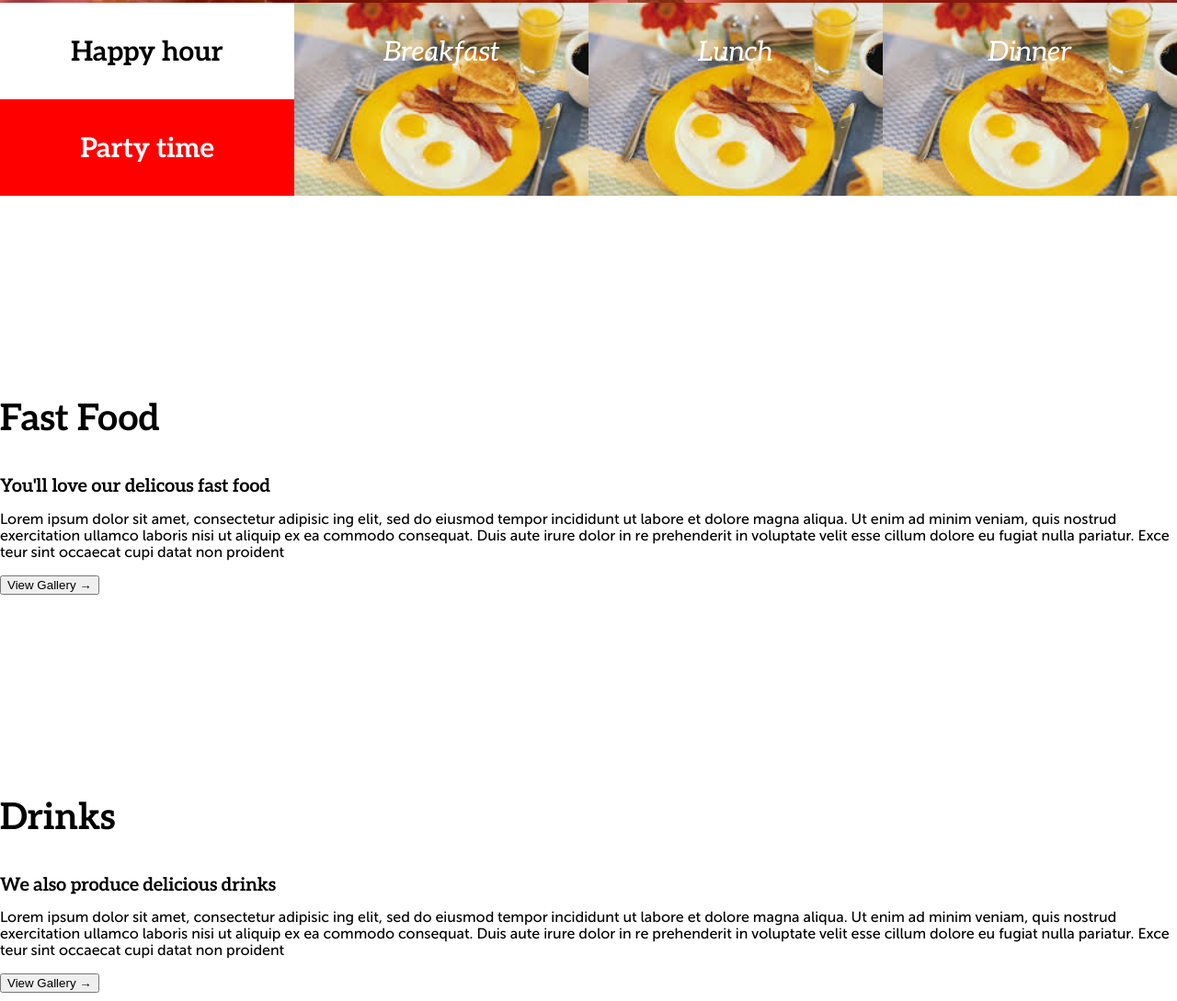
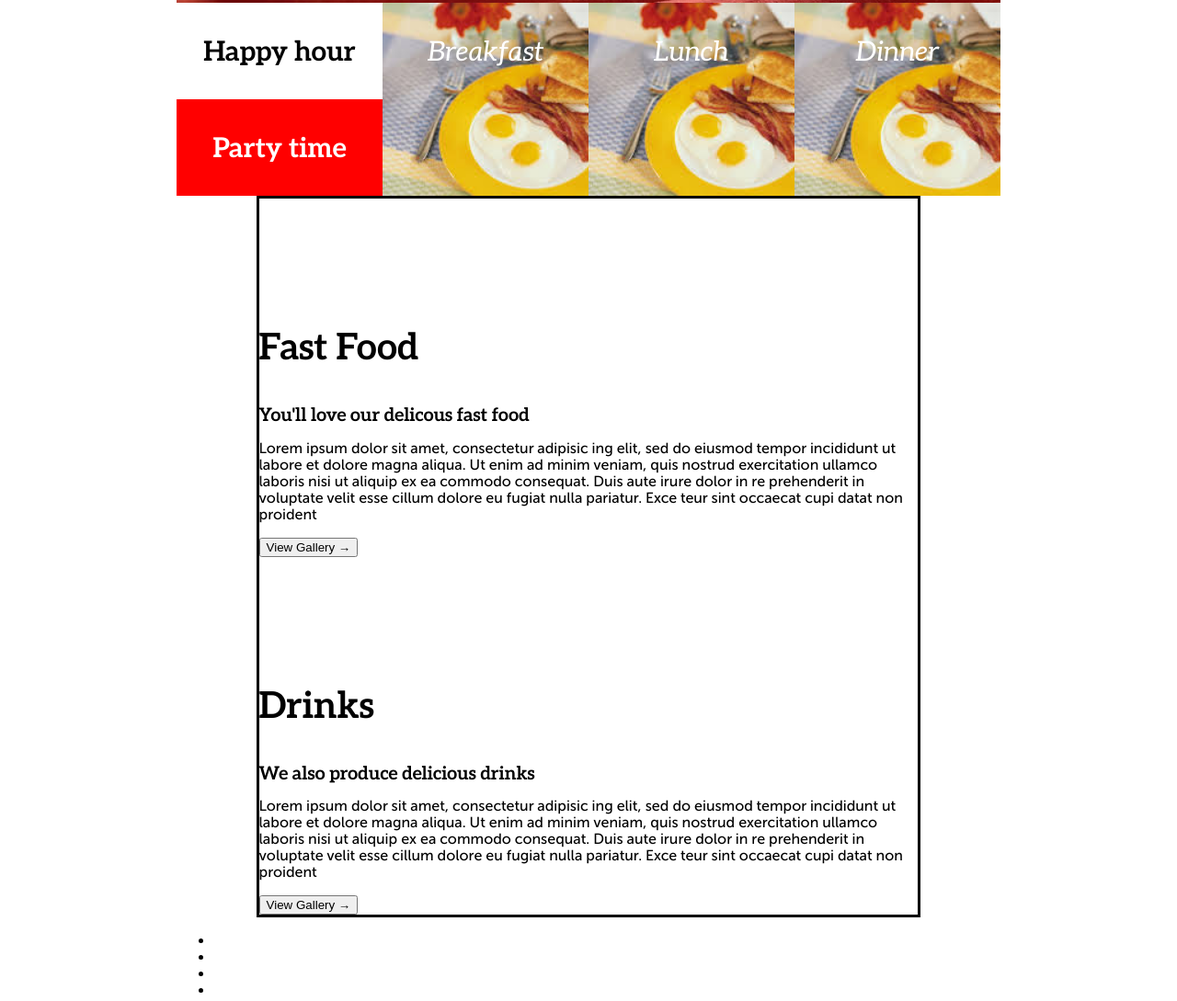
Before and after one commit to zhukovka/menuproject, a plain HTML site: page index.html in a window 1280 px wide. Shown: the part 629-1718 px from the top of the page at 92% size. Drawn offline with nearby package versions, Linux system fonts and the light colour scheme; a script that the page names is missing; files whose address does not match are found by name.

Commit message:
4lessons_3save

```diff
--- a/assets/style.css
+++ b/assets/style.css
@@ -1,6 +1,13 @@
 body{
-	margin: 0;
+    width: 70%;
+    margin: 0 auto;
     font-family: 'museo_sans_cyrl500';
+}
+
+section{
+    width: 80%;
+    margin: 0 auto;
+    border: solid;
 }
 
 .heading{
@@ -13,7 +20,7 @@ body{
 }
 
 h1.heading{
-    padding-top: 4em;  /*как опустить текст если не display: not-table*/
+    padding-top: 2em;  /*как опустить текст если не display: not-table*/
     font-size: 250%;
 }
 
@@ -72,7 +79,7 @@ a.heading{
     background: url(images/burgers.jpeg);
     background-size: cover;
     background-repeat: no-repeat;
-    overflow: hidden;
+    overflow: visible;
     height: 634px;
 
 }
```
